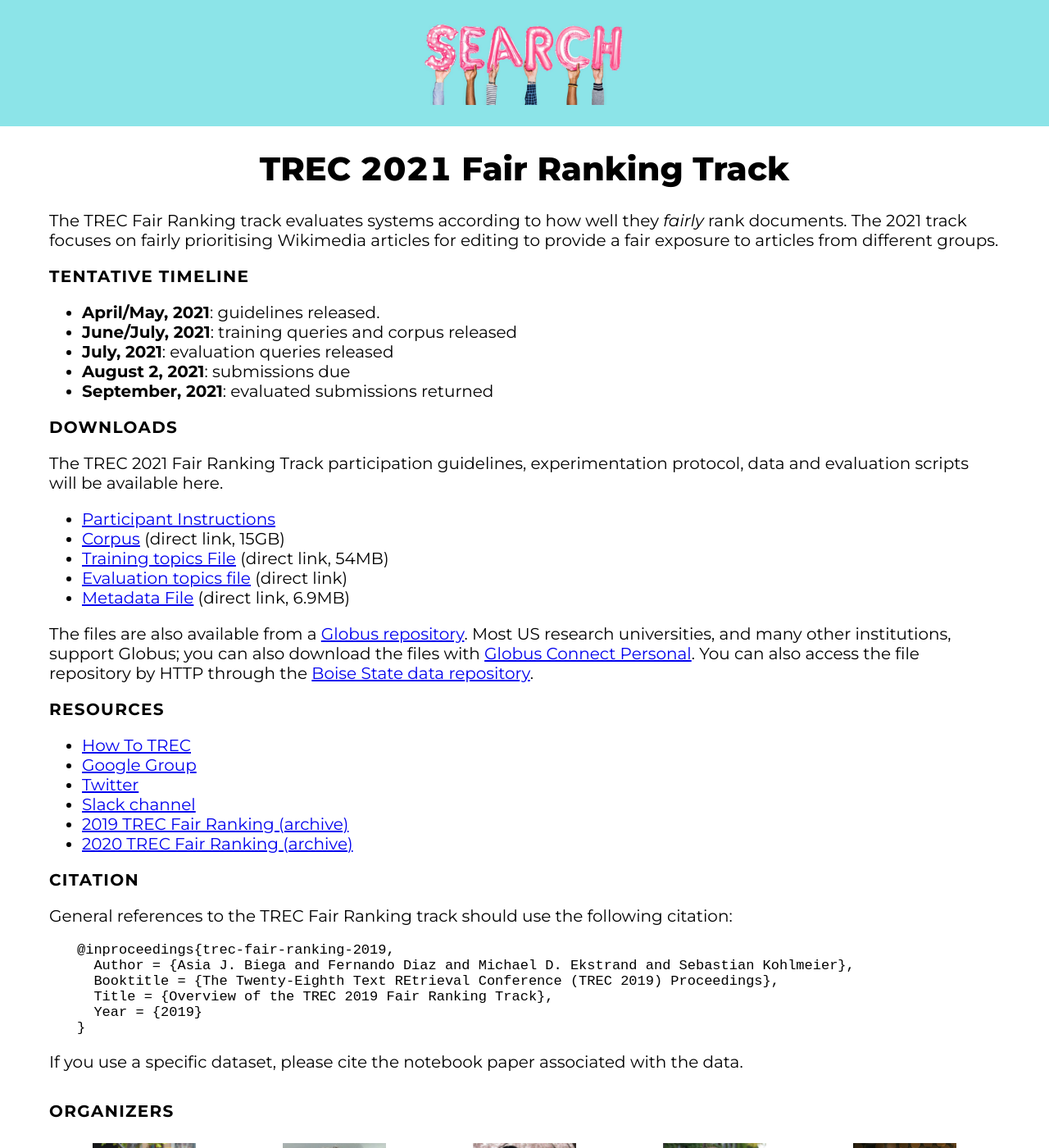
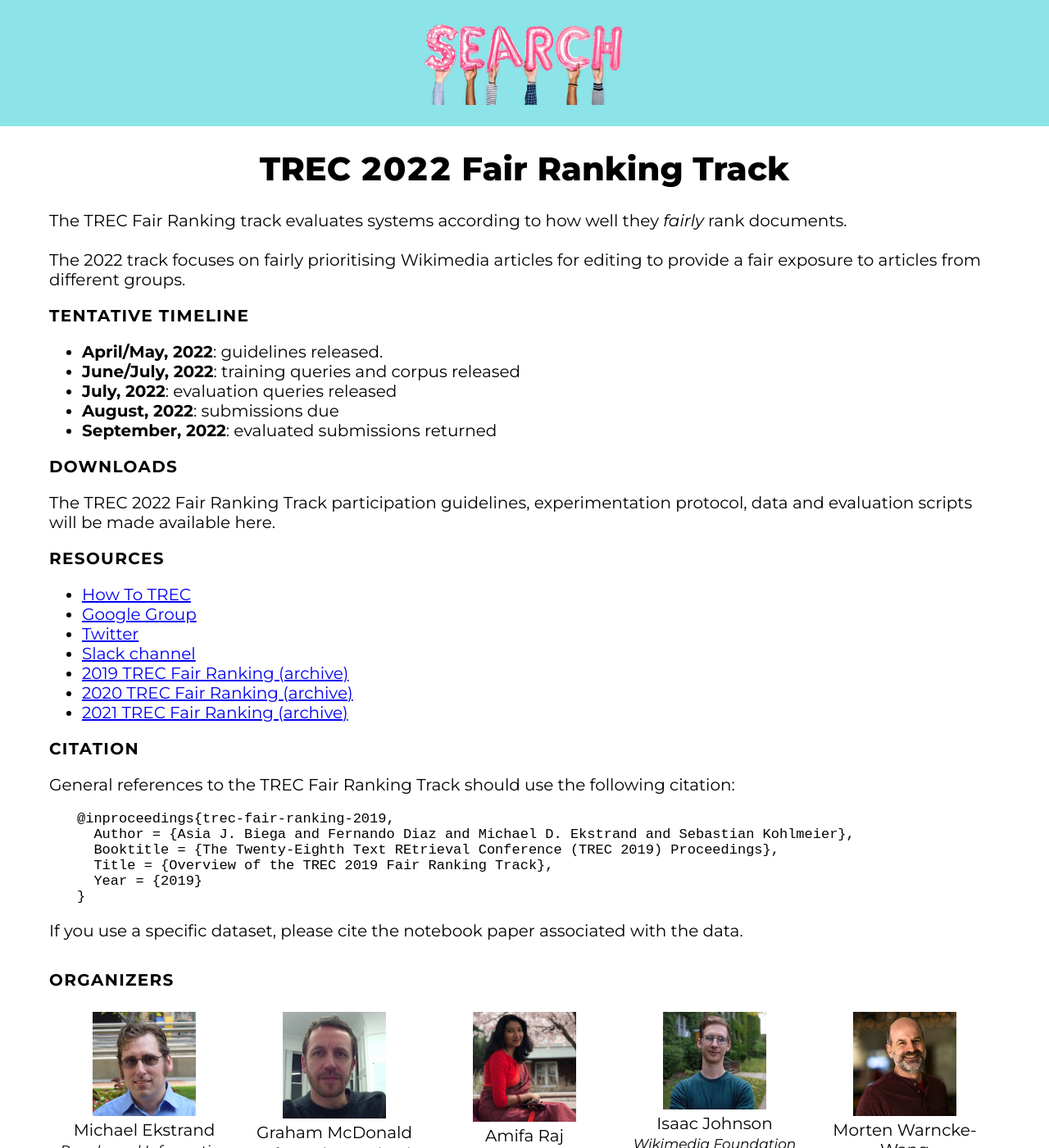
Before and after one commit to fair-trec/fair-trec.github.io, a Jekyll site: the page built from index.md, in a window 1280 px wide and 1400 px high. Shown: the whole window at 82% size. Built offline with Jekyll 4.4.1, drawn with Linux system fonts in a browser that asks for light colours; our own code applies the rules of GitHub Pages for plain Markdown files.

Commit message:
2022 Template

````diff
--- a/2019/index.html
+++ b/2019/index.html
@@ -21,6 +21,7 @@
       <h1><abbr class=sc>TREC</abbr> 2019 Fair Ranking Track</h1>
     </header>
     <section class="info">
+      <p>Click <a href="../../index.html">here</a> to switch to the current Fair Ranking Track webpage.</p><br>
 	    <p>The TREC Fair Ranking track evaluates systems according to how well they <i>fairly</i> rank documents.  The 2019 task focuses on re-ranking academic abstracts given a query.  The objective is to fairly represent relevant authors from several, undisclosed group definitions.  These groups can be defined in a variety of ways and the track emphasizes the development of systems which have robust performance across a variety of group definitions.  </p>
 
 <p><b>GUIDELINES</b></p>
--- a/2020/index.html
+++ b/2020/index.html
@@ -21,6 +21,7 @@
       <h1><abbr class=sc>TREC</abbr> 2020 Fair Ranking Track</h1>
     </header>
     <section class="info">
+      <p>Click <a href="../../index.html">here</a> to switch to the current Fair Ranking Track webpage.</p><br>
 	    <p>The TREC Fair Ranking track evaluates systems according to how well they <i>fairly</i> rank documents. The 2020 focuses on scholarly search and fairly ranking academic abstracts and papers from authors belonging to different groups. </p>
 	    <p>You can find all the information about the 2019 TREC Fair Ranking track <a href="./../2019/index.html">here</a>. </p>
 
@@ -48,7 +49,7 @@
         <li><a href="https://groups.google.com/d/forum/fair-trec">Google Group</a>
         <li><a href="https://twitter.com/fairtrec">Twitter</a>
         <li><a href="https://trectalk.slack.com/archives/GRR5YB0V6">Slack channel</a>
-        <li><a href="2019/index.html">2019 TREC Fair Ranking (archive)</a>
+        <li><a href="../../2019/index.html">2019 TREC Fair Ranking (archive)</a>
       </ul>
 
 <p><b>CITATION</b></p>
--- a/index.md
+++ b/index.md
@@ -1,29 +1,21 @@
 ---
-title: TREC 2021 Fair Ranking Track
+title: TREC 2022 Fair Ranking Track
 ---
 
-The TREC Fair Ranking track evaluates systems according to how well they *fairly* rank documents.
-The 2021 track focuses on fairly prioritising Wikimedia articles for editing to provide a fair exposure to articles from different groups.
+The TREC Fair Ranking track evaluates systems according to how well they *fairly* rank documents.<br><br>
+The 2022 track focuses on fairly prioritising Wikimedia articles for editing to provide a fair exposure to articles from different groups.
 
 ## Tentative Timeline
 
-- **April/May, 2021**: guidelines released.
-- **June/July, 2021**: training queries and corpus released
-- **July, 2021**: evaluation queries released
-- **August 2, 2021**: submissions due
-- **September, 2021**: evaluated submissions returned
+- **April/May, 2022**: guidelines released.
+- **June/July, 2022**: training queries and corpus released
+- **July, 2022**: evaluation queries released
+- **August, 2022**: submissions due
+- **September, 2022**: evaluated submissions returned
 
 ## Downloads
 
-The TREC 2021 Fair Ranking Track participation guidelines, experimentation protocol, data and evaluation scripts will be available here.
-
-- [Participant Instructions](docs/Fair_Ranking_2021_Participant_Instructions.pdf)
-- [Corpus](https://data.boisestate.edu/library/Ekstrand-2021/TRECFairRanking2021/trec_corpus.json.gz) (direct link, 15GB)
-- [Training topics File](https://data.boisestate.edu/library/Ekstrand-2021/TRECFairRanking2021/trec_topics.json.gz) (direct link, 54MB)
-- [Evaluation topics file](https://data.boisestate.edu/library/Ekstrand-2021/TRECFairRanking2021/eval-topics.json.gz) (direct link)
-- [Metadata File](https://data.boisestate.edu/library/Ekstrand-2021/TRECFairRanking2021/trec_metadata.json.gz)  (direct link, 6.9MB)
-
-The files are also available from a [Globus repository](https://boi.st/TREC2021Globus). Most US research universities, and many other institutions, support Globus; you can also download the files with [Globus Connect Personal](https://www.globus.org/globus-connect-personal).  You can also access the file repository by HTTP through the [Boise State data repository](https://data.boisestate.edu/library/Ekstrand-2021/TRECFairRanking2021/).
+The TREC 2022 Fair Ranking Track participation guidelines, experimentation protocol, data and evaluation scripts will be made available here.
 
 
 ## Resources
@@ -34,10 +26,11 @@
 - [Slack channel](https://trectalk.slack.com/archives/GRR5YB0V6)
 - [2019 TREC Fair Ranking (archive)](2019/index.html)
 - [2020 TREC Fair Ranking (archive)](2020/index.html)
+- [2021 TREC Fair Ranking (archive)](2021/index.md)
 
 ## Citation
 
-General references to the TREC Fair Ranking track should use the following citation:
+General references to the TREC Fair Ranking Track should use the following citation:
 
 ```bibtex
 @inproceedings{trec-fair-ranking-2019,
````
Also changed, not shown: 2021/index.md (added, +93 -0 lines), 2021/images/Amifa-Raj.jpg (added), 2021/images/Isaac_Johnson-headshot.jpg (added), 2021/images/Warncke-Wang_Morten.jpg (added), 2021/images/amifa-headshot.jpeg (added), 2021/images/fair-search-margin.png (added), 2021/images/fair-search.png (added), 2021/images/fair-search.svg (added), 2021/images/graham.mcdonald.jpg (added), 2021/images/michael-blue-head.jpg (added), 2021/images/search-balloons-med.jpg (added), 2021/images/search-balloons-small.jpg (added), 2 other files.
